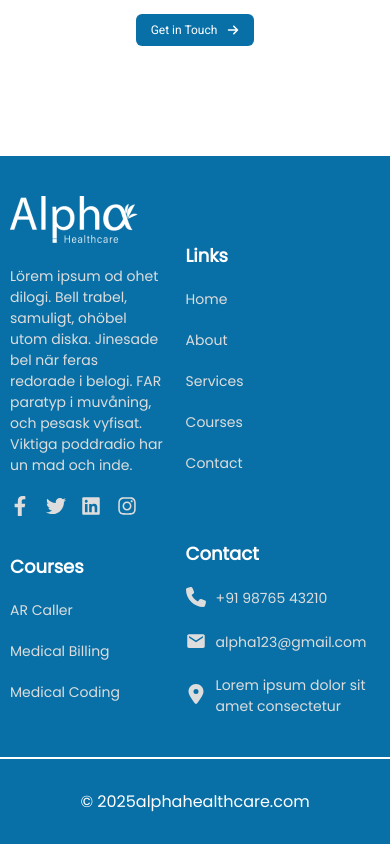
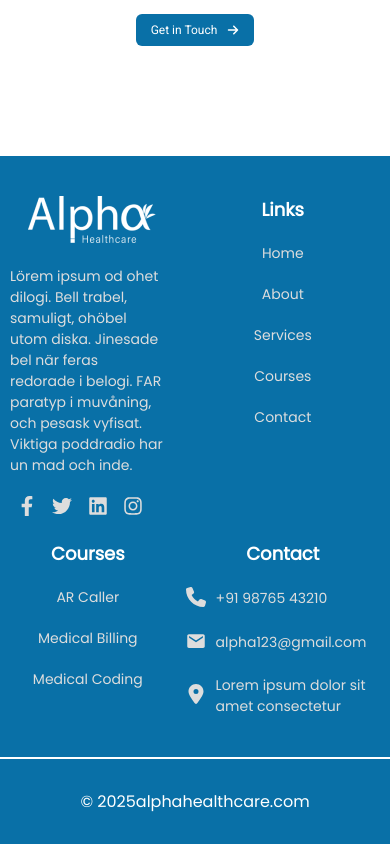
Before and after one commit to vignesh0503/alphawebsite, a React (Vite) app: page / in a window 390 px wide. Shown: the part 5055-5899 px from the top of the page. Built offline with nearby package versions, Linux system fonts and the light colour scheme.

Commit message:
some size changes in css

```diff
--- a/src/App.css
+++ b/src/App.css
@@ -1587,7 +1587,7 @@ select {
     grid-template-columns: auto auto;
     gap: 20px;
     justify-content: center;
-    align-items: center;
+    /* align-items: center; */
     padding: 40px 10px;
   }
 
@@ -1602,7 +1602,9 @@ select {
   .Footer-icon p {
     font-size: 20px !important;
   }
-
+  .FooterSubcontent {
+    align-items: center;
+  }
   .FooterSubcontent p span {
     font-size: 20px;
   }
--- a/src/HomeSection.jsx
+++ b/src/HomeSection.jsx
@@ -52,6 +52,7 @@ const HomeSection = () => {
               Your Gateway to Expert Training and Reliable Coding Solutions
             </p>
           </div>
+
           <form className="Hero-Form">
             <h1 className="Hero-Form-header">We're here to help!</h1>
             <p className="Hero-Form-para">
```
